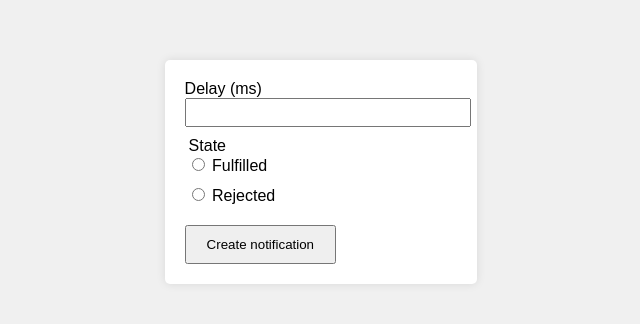
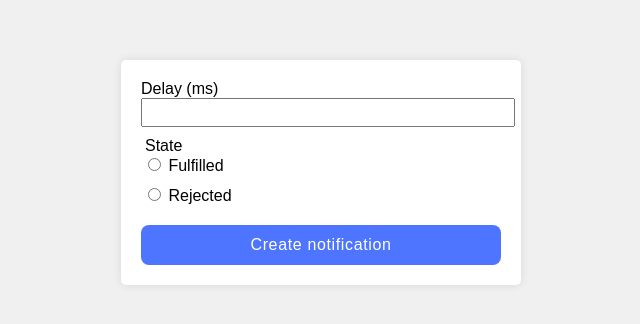
Before and after one commit to kateyka0/goit-js-hw-10, a website built with Vite: page src/2-snackbar.html in a window 1280 px wide. Shown: the part 236-560 px from the top of the page, without its empty margins (319-959 px from the left). Built offline with nearby package versions, Linux system fonts and the light colour scheme.

Commit message:
Update 2-snackbar.css

```diff
--- a/src/css/2-snackbar.css
+++ b/src/css/2-snackbar.css
@@ -1,5 +1,5 @@
 body {
-  font-family: Arial, sans-serif;
+font-family: "Montserrat", sans-serif;
   display: flex;
   justify-content: center;
   align-items: center;
@@ -31,6 +31,19 @@ body {
 }
 
 .form button {
-  padding: 10px 20px;
   cursor: pointer;
+  border-radius: 8px;
+padding: 8px 16px;
+width: 360px;
+height: 40px;
+background: #4e75ff;
+font-weight: 500;
+font-size: 16px;
+line-height: 1.5;
+letter-spacing: 0.04em;
+color: #fff;
+border: none;
 }
+.form button:hover{
+    background: #6c8cff;
+}
```
